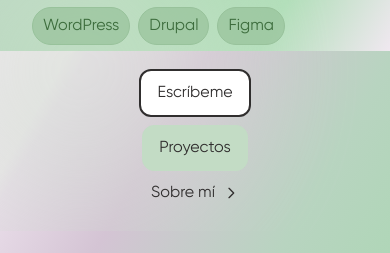
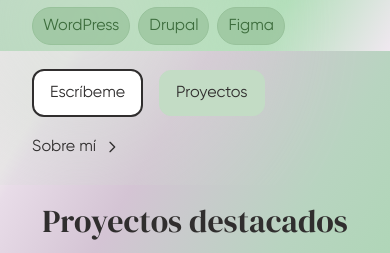
Before and after one commit to misloops/portafolio-sara-menendez, a React (Vite) app: page / in a window 390 px wide. Shown: the part 793-1046 px from the top of the page. Built offline with nearby package versions, Linux system fonts and the light colour scheme.

Commit message:
Fix: Botones en mobile van en la misma línea con gap responsivo (múltiplos de 8)

```diff
--- a/src/components/AboutMe.tsx
+++ b/src/components/AboutMe.tsx
@@ -66,7 +66,7 @@ function AboutMe() {
             </div>
 
             {/* Action Buttons */}
-            <div className="flex flex-col sm:flex-row gap-2 lg:gap-6 w-fit">
+            <div className="flex flex-row gap-4 lg:gap-6 w-fit flex-wrap">
               <a
                 href="/docs/CV_SARA_MENENDEZ_WEB_ES.pdf"
                 target="_blank"
@@ -113,7 +113,7 @@ function AboutMe() {
             <p className="text-xl text-dark/70 mb-6 lg:mb-10 leading-relaxed">
               Si tienes una idea o proyecto que necesita diseño, desarrollo o ambos, me encantaría hablar contigo.
             </p>
-            <div className="flex flex-col sm:flex-row gap-2 lg:gap-6 justify-center">
+            <div className="flex flex-row gap-4 lg:gap-6 justify-center flex-wrap">
               <a
                 href="/contacto"
                 className={cn(
--- a/src/components/Hero.tsx
+++ b/src/components/Hero.tsx
@@ -77,9 +77,9 @@ function Hero({ onActionClick }: HeroProps) {
 
           {/* Action Buttons */}
           <div className={cn(
-            'flex flex-col sm:flex-row gap-2 lg:gap-10',
+            'flex flex-row gap-4 lg:gap-8',
             'pt-2 lg:pt-4',
-            'items-center'
+            'items-center flex-wrap'
           )}>
             <a
               href="mailto:sara.m.pumariega@gmail.com"
--- a/src/pages/ProjectsPage.tsx
+++ b/src/pages/ProjectsPage.tsx
@@ -148,7 +148,7 @@ function ProjectsPage() {
           <p className="text-xl text-dark/70 mb-6 lg:mb-10 leading-relaxed">
             Si tienes una idea o proyecto que necesita diseño, desarrollo o ambos, me encantaría hablar contigo.
           </p>
-          <div className="flex flex-col sm:flex-row gap-2 lg:gap-6 justify-center">
+          <div className="flex flex-row gap-4 lg:gap-6 justify-center flex-wrap">
             <a
               href="/contacto"
               className={getButtonClasses('primary')}
```
